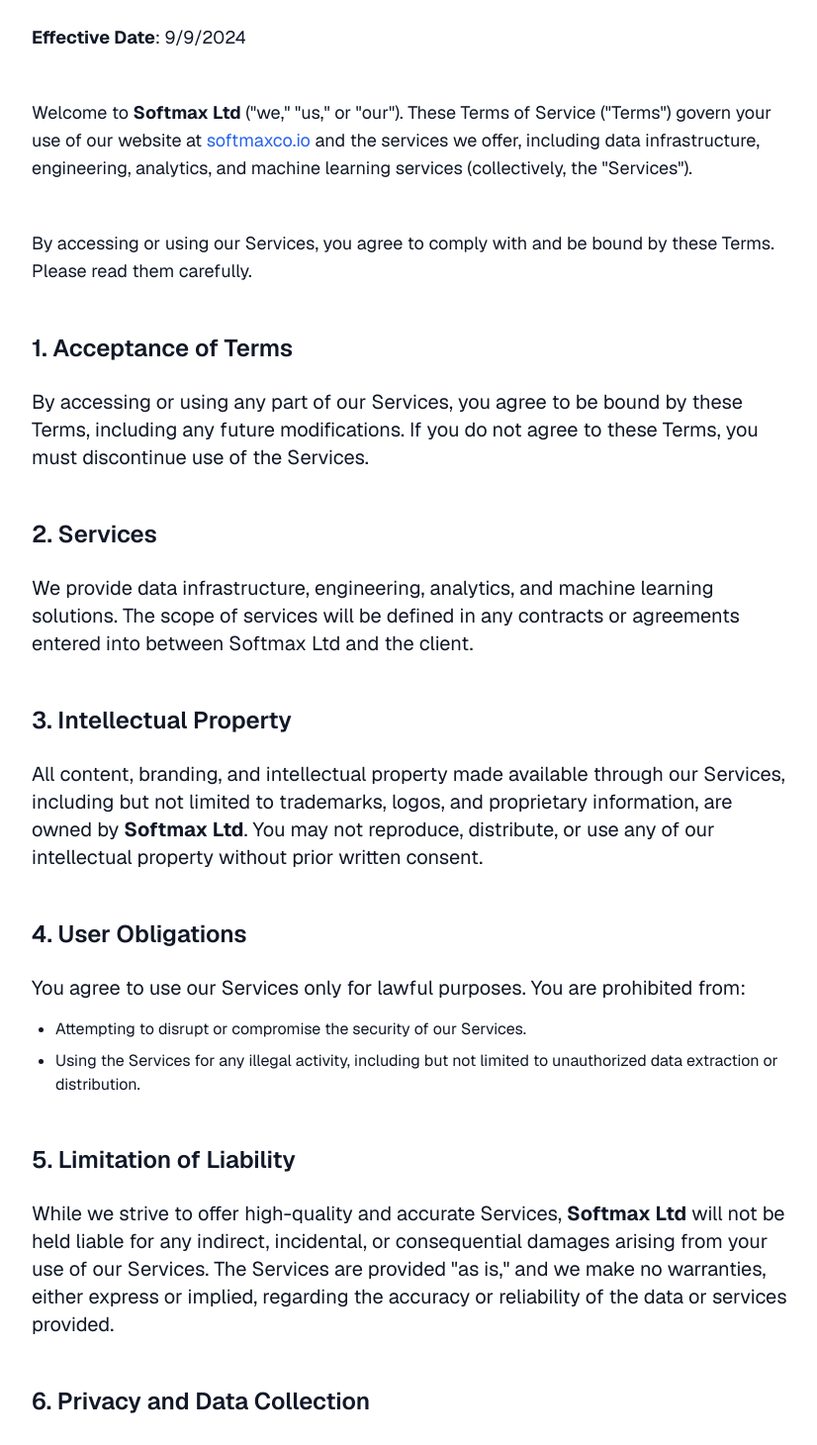
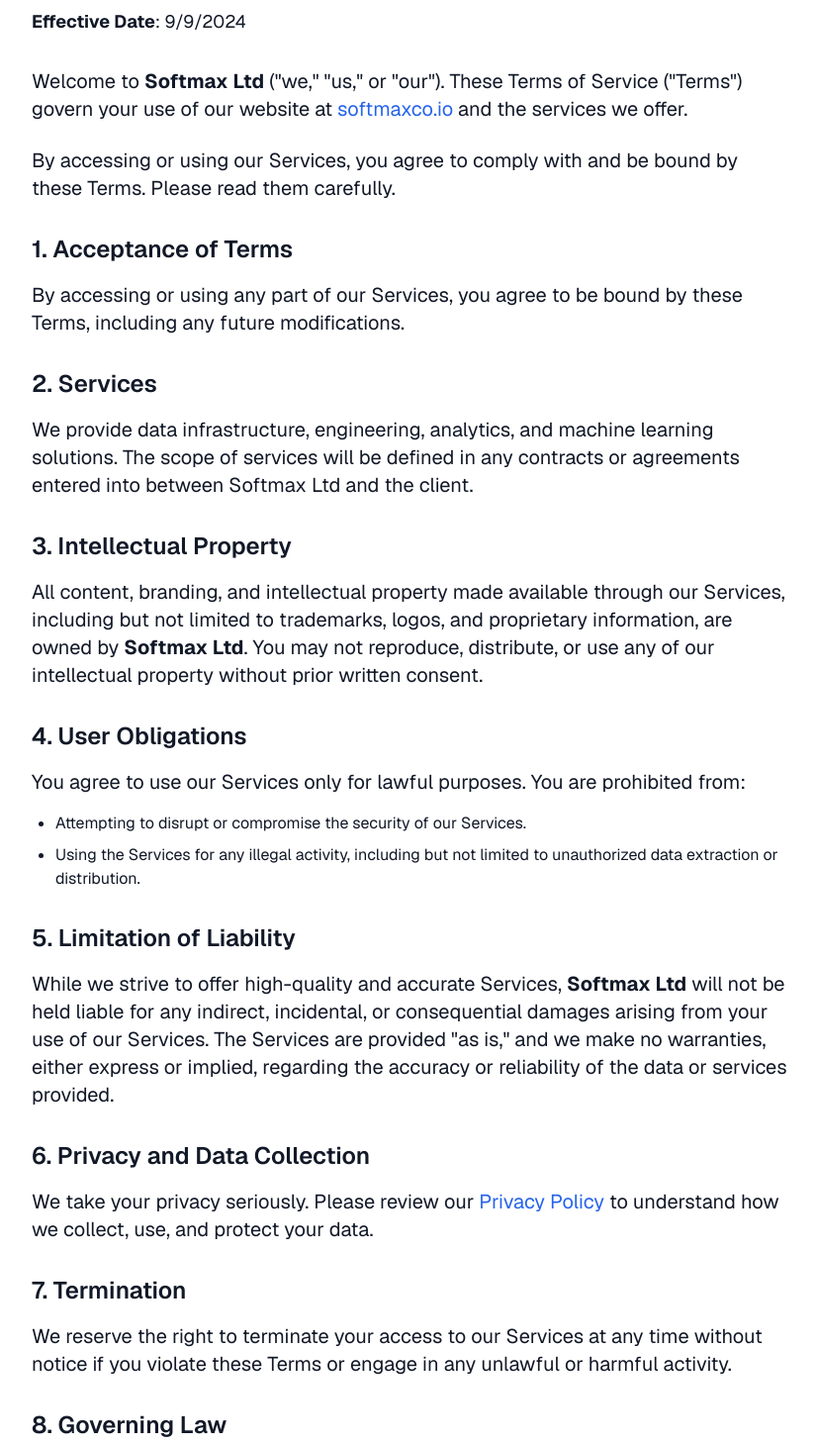
Before and after one commit to kalebsofer/softmaxfront, a Next.js app: page /terms in a window 1280 px wide. Shown: the part 200-1660 px from the top of the page at 99% size, without its empty margins (224-1050 px from the left). Built offline with nearby package versions, Linux system fonts and the light colour scheme.

Commit message:
formatting

```diff
--- a/app/layout.tsx
+++ b/app/layout.tsx
@@ -1,6 +1,6 @@
 import type { Metadata } from 'next'
-import { GeistSans } from 'geist/font'
-import { GeistMono } from 'geist/font'
+import { GeistSans } from 'geist/font/sans'
+import { GeistMono } from 'geist/font/mono'
 import './globals.css'
 
 export const metadata: Metadata = {
--- a/app/terms/page.tsx
+++ b/app/terms/page.tsx
@@ -8,36 +8,30 @@ export default function Terms() {
       <Header />
       <main className="flex-grow container mx-auto px-4 py-16">
         <div className="max-w-3xl mx-auto">
-          <h1 className="text-4xl font-bold mb-12 text-center">Terms of Service</h1>
+          <h1 className="text-4xl font-bold mb-8 text-center">Terms of Service</h1>
 
-          <p className="text-lg mb-12">
+          <p className="text-lg mb-8">
             <strong>Effective Date</strong>: {new Date().toLocaleDateString()}
           </p>
-
-          <p className="text-lg mb-12">
-            Welcome to <strong>Softmax Ltd</strong> (&quot;we,&quot; &quot;us,&quot; or &quot;our&quot;). These Terms of Service (&quot;Terms&quot;) govern your use of our website at <a href="https://softmaxco.io" className="text-blue-600 hover:underline">softmaxco.io</a> and the services we offer, including data infrastructure, engineering, analytics, and machine learning services (collectively, the &quot;Services&quot;).
+          <p className="mb-6">
+            Welcome to <strong>Softmax Ltd</strong> (&quot;we,&quot; &quot;us,&quot; or &quot;our&quot;). These Terms of Service (&quot;Terms&quot;) govern your use of our website at <a href="https://softmaxco.io" className="text-blue-600 hover:underline">softmaxco.io</a> and the services we offer.
           </p>
-
-          <p className="text-lg mb-12">
+          <p className="mb-6">
             By accessing or using our Services, you agree to comply with and be bound by these Terms. Please read them carefully.
           </p>
-
-          <h2 className="text-2xl font-semibold mt-12 mb-6">1. Acceptance of Terms</h2>
+          <h2 className="text-2xl font-semibold mt-8 mb-4">1. Acceptance of Terms</h2>
           <p className="mb-4">
-            By accessing or using any part of our Services, you agree to be bound by these Terms, including any future modifications. If you do not agree to these Terms, you must discontinue use of the Services.
+            By accessing or using any part of our Services, you agree to be bound by these Terms, including any future modifications.
           </p>
-
-          <h2 className="text-2xl font-semibold mt-12 mb-6">2. Services</h2>
+          <h2 className="text-2xl font-semibold mt-8 mb-4">2. Services</h2>
           <p className="mb-4">
             We provide data infrastructure, engineering, analytics, and machine learning solutions. The scope of services will be defined in any contracts or agreements entered into between Softmax Ltd and the client.
           </p>
-
-          <h2 className="text-2xl font-semibold mt-12 mb-6">3. Intellectual Property</h2>
+          <h2 className="text-2xl font-semibold mt-8 mb-4">3. Intellectual Property</h2>
           <p className="mb-4">
             All content, branding, and intellectual property made available through our Services, including but not limited to trademarks, logos, and proprietary information, are owned by <strong>Softmax Ltd</strong>. You may not reproduce, distribute, or use any of our intellectual property without prior written consent.
           </p>
-
-          <h2 className="text-2xl font-semibold mt-12 mb-6">4. User Obligations</h2>
+          <h2 className="text-2xl font-semibold mt-8 mb-4">4. User Obligations</h2>
           <p className="mb-4">
             You agree to use our Services only for lawful purposes. You are prohibited from:
           </p>
@@ -45,32 +39,26 @@ export default function Terms() {
             <li>Attempting to disrupt or compromise the security of our Services.</li>
             <li>Using the Services for any illegal activity, including but not limited to unauthorized data extraction or distribution.</li>
           </ul>
-
-          <h2 className="text-2xl font-semibold mt-12 mb-6">5. Limitation of Liability</h2>
+          <h2 className="text-2xl font-semibold mt-8 mb-4">5. Limitation of Liability</h2>
           <p className="mb-4">
             While we strive to offer high-quality and accurate Services, <strong>Softmax Ltd</strong> will not be held liable for any indirect, incidental, or consequential damages arising from your use of our Services. The Services are provided &quot;as is,&quot; and we make no warranties, either express or implied, regarding the accuracy or reliability of the data or services provided.
           </p>
-
-          <h2 className="text-2xl font-semibold mt-12 mb-6">6. Privacy and Data Collection</h2>
+          <h2 className="text-2xl font-semibold mt-8 mb-4">6. Privacy and Data Collection</h2>
           <p className="mb-4">
             We take your privacy seriously. Please review our <Link href="/privacy" className="text-blue-600 hover:underline">Privacy Policy</Link> to understand how we collect, use, and protect your data.
           </p>
-
-          <h2 className="text-2xl font-semibold mt-12 mb-6">7. Termination</h2>
+          <h2 className="text-2xl font-semibold mt-8 mb-4">7. Termination</h2>
           <p className="mb-4">
             We reserve the right to terminate your access to our Services at any time without notice if you violate these Terms or engage in any unlawful or harmful activity.
           </p>
-
-          <h2 className="text-2xl font-semibold mt-12 mb-6">8. Governing Law</h2>
+          <h2 className="text-2xl font-semibold mt-8 mb-4">8. Governing Law</h2>
           <p className="mb-4">
             These Terms shall be governed by and construed in accordance with the laws of England and Wales. Any disputes arising under or in connection with these Terms shall be subject to the exclusive jurisdiction of the courts located in London, UK.
           </p>
-
-          <h2 className="text-2xl font-semibold mt-12 mb-6">9. Modifications to Terms</h2>
+          <h2 className="text-2xl font-semibold mt-8 mb-4">9. Modifications to Terms</h2>
           <p className="mb-4">
             We reserve the right to modify these Terms at any time. Any changes will be effective immediately upon posting on our website. Your continued use of the Services after any changes constitute your acceptance of the new Terms.
           </p>
-
           <p className="mt-12 mb-4">
             If you have any questions or need clarification regarding these Terms, please contact us at <a href="mailto:support@softmaxco.io" className="text-blue-600 hover:underline">support@softmaxco.io</a>.
           </p>
```
Also changed, not shown: app/privacy/page.tsx (+18 -14 lines).
